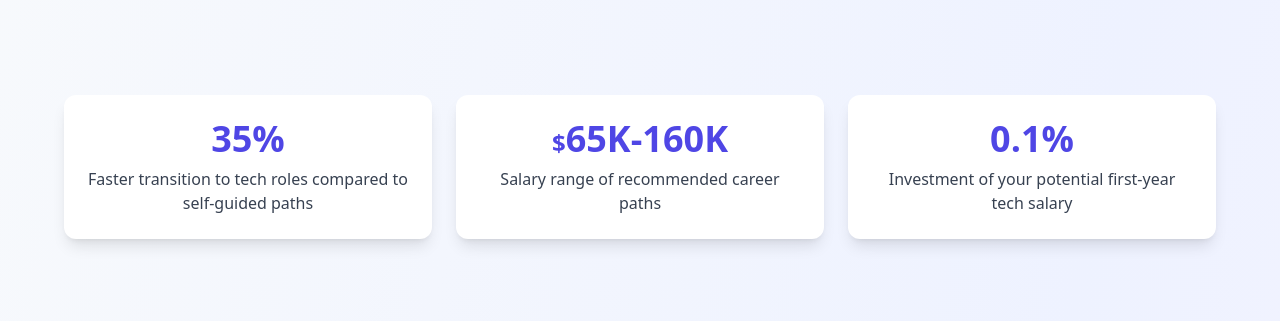
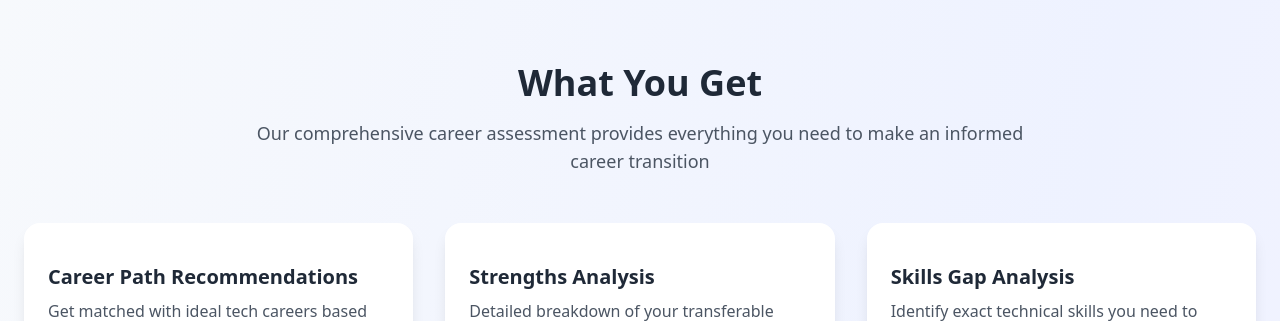
Before and after one commit to techtalentscity/tech-career-analyzer, a React (Create React App) app: page /career in a window 1280 px wide. Shown: the part 737-1058 px from the top of the page. Built offline with nearby package versions, Linux system fonts and the light colour scheme; no server answers.

Commit message:
Update CareerHome.jsx

```diff
--- a/src/Pages/career/CareerHome.jsx
+++ b/src/Pages/career/CareerHome.jsx
@@ -355,26 +355,6 @@ const CareerHome = () => {
             <div className="flex items-center space-x-2">
               <span className="text-2xl">💯</span>
               <span className="text-gray-600">Comprehensive Platform</span>
-            </div>
-          </div>
-        </section>
-
-        {/* Success Stats */}
-        <section className="mb-20 py-8">
-          <div className="grid md:grid-cols-3 gap-6 max-w-6xl mx-auto">
-            <div className="bg-white rounded-xl p-6 shadow-lg text-center transform hover:-translate-y-1 transition-all duration-300">
-              <div className="text-4xl font-bold text-indigo-600 mb-2">35%</div>
-              <p className="text-gray-700">Faster transition to tech roles compared to self-guided paths</p>
-            </div>
-            <div className="bg-white rounded-xl p-6 shadow-lg text-center transform hover:-translate-y-1 transition-all duration-300">
-              <div className="text-4xl font-bold text-indigo-600 mb-2">
-                <span className="text-2xl">$</span>65K-160K
-              </div>
-              <p className="text-gray-700">Salary range of recommended career paths</p>
-            </div>
-            <div className="bg-white rounded-xl p-6 shadow-lg text-center transform hover:-translate-y-1 transition-all duration-300">
-              <div className="text-4xl font-bold text-indigo-600 mb-2">0.1%</div>
-              <p className="text-gray-700">Investment of your potential first-year tech salary</p>
             </div>
           </div>
         </section>
```
